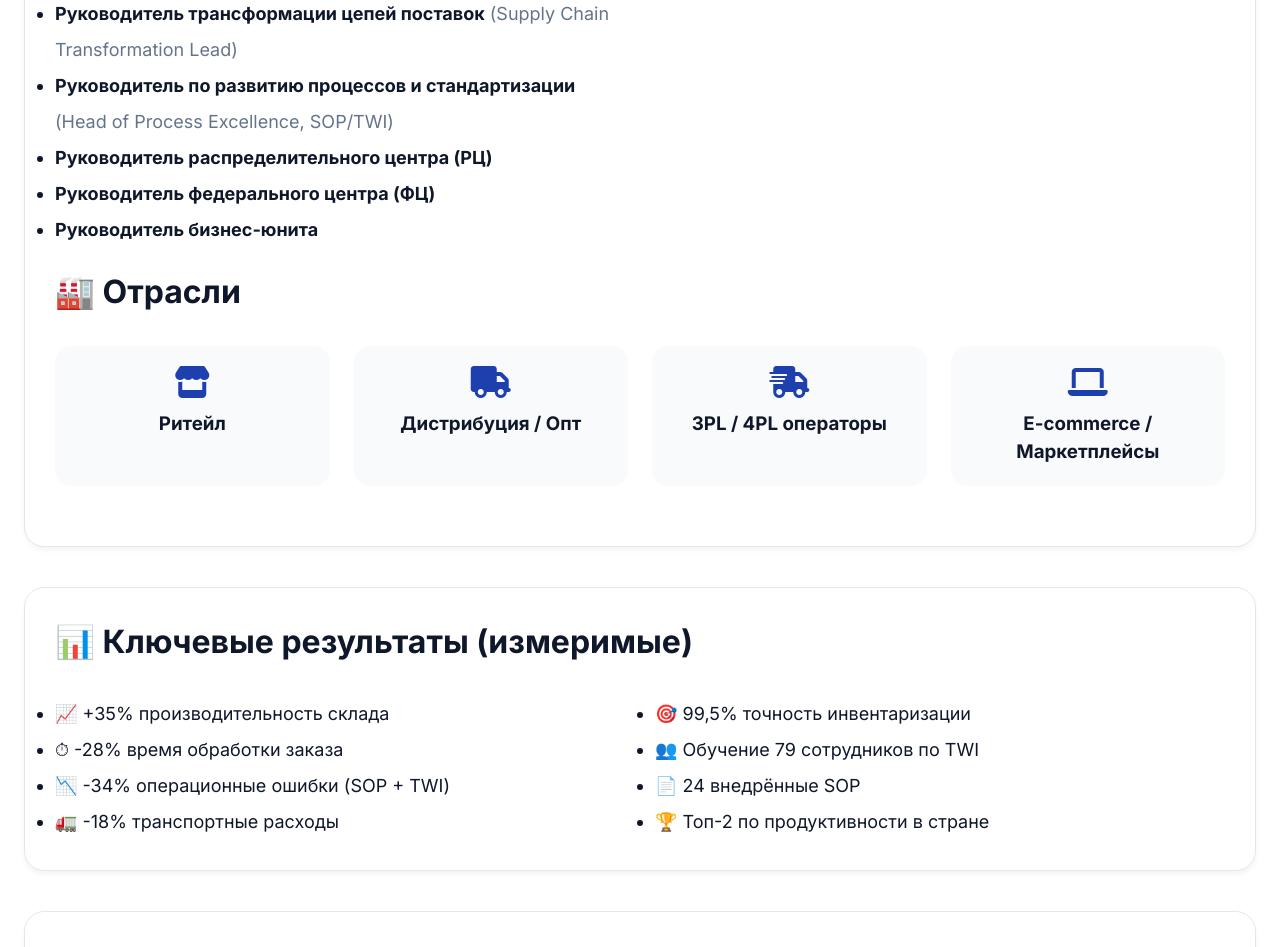
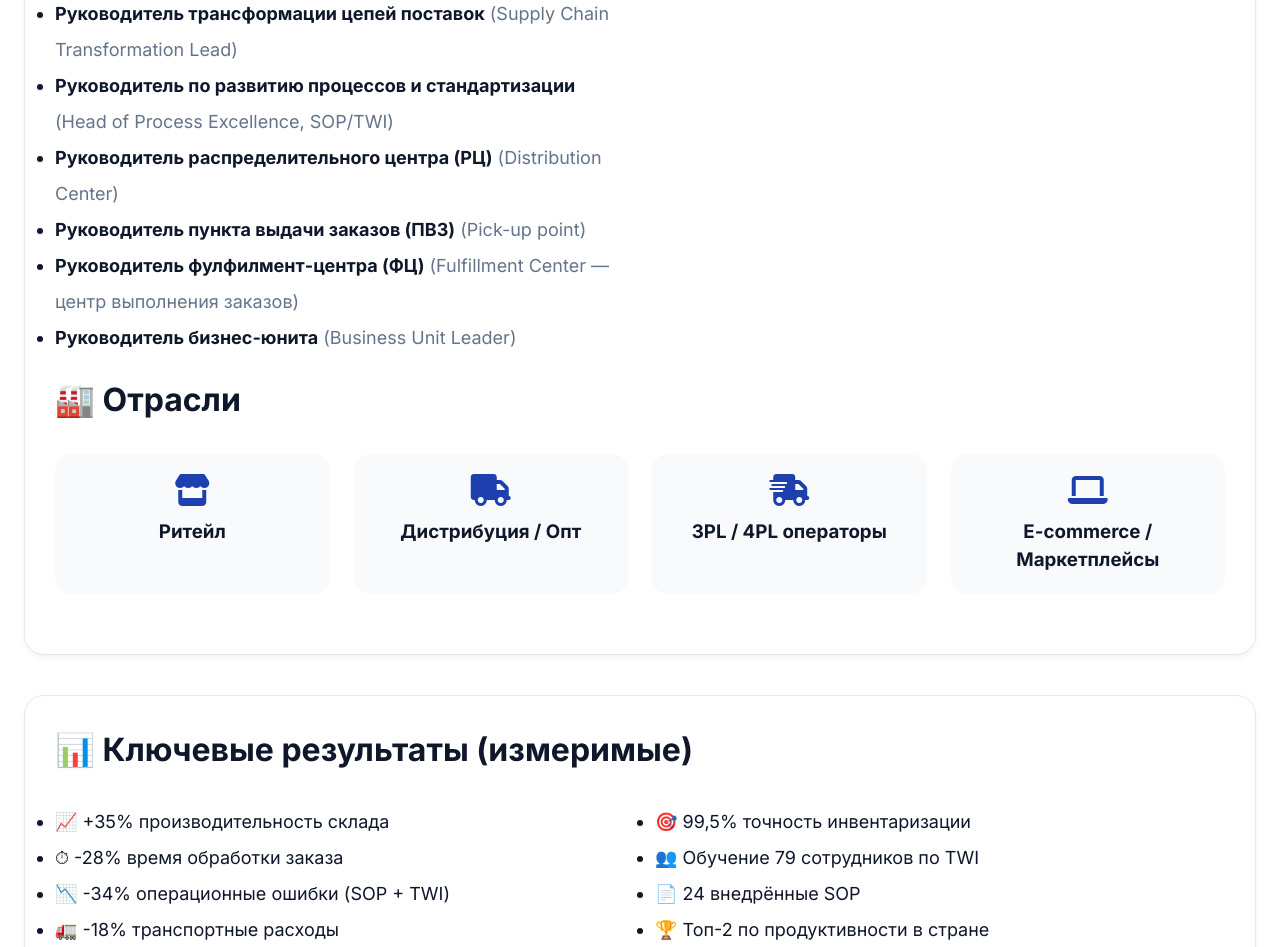
Before and after one commit to 965910-bit/Panibratsky-Dmitry, a website: page career.html in a window 1280 px wide. Shown: the part 806-1753 px from the top of the page. Drawn offline with Linux system fonts and the light colour scheme.

Commit message:
Update career.html

```diff
--- a/career.html
+++ b/career.html
@@ -47,6 +47,7 @@
     <noscript><div><img src="https://mc.yandex.ru/watch/108401876" style="position:absolute; left:-9999px;" alt="" /></div></noscript>
 
     <style>
+        /* все стили без изменений (как в предыдущей версии career.html) */
         * {
             margin: 0;
             padding: 0;
@@ -478,9 +479,10 @@
                         <li><strong>Директор по логистике</strong> <span style="color: var(--text-muted);">(Logistics Director)</span></li>
                         <li><strong>Руководитель трансформации цепей поставок</strong> <span style="color: var(--text-muted);">(Supply Chain Transformation Lead)</span></li>
                         <li><strong>Руководитель по развитию процессов и стандартизации</strong> <span style="color: var(--text-muted);">(Head of Process Excellence, SOP/TWI)</span></li>
-                        <li><strong>Руководитель распределительного центра (РЦ)</strong></li>
-                        <li><strong>Руководитель федерального центра (ФЦ)</strong></li>
-                        <li><strong>Руководитель бизнес-юнита</strong></li>
+                        <li><strong>Руководитель распределительного центра (РЦ)</strong> <span style="color: var(--text-muted);">(Distribution Center)</span></li>
+                        <li><strong>Руководитель пункта выдачи заказов (ПВЗ)</strong> <span style="color: var(--text-muted);">(Pick-up point)</span></li>
+                        <li><strong>Руководитель фулфилмент-центра (ФЦ)</strong> <span style="color: var(--text-muted);">(Fulfillment Center — центр выполнения заказов)</span></li>
+                        <li><strong>Руководитель бизнес-юнита</strong> <span style="color: var(--text-muted);">(Business Unit Leader)</span></li>
                     </ul>
                 </div>
                 <div>
```
